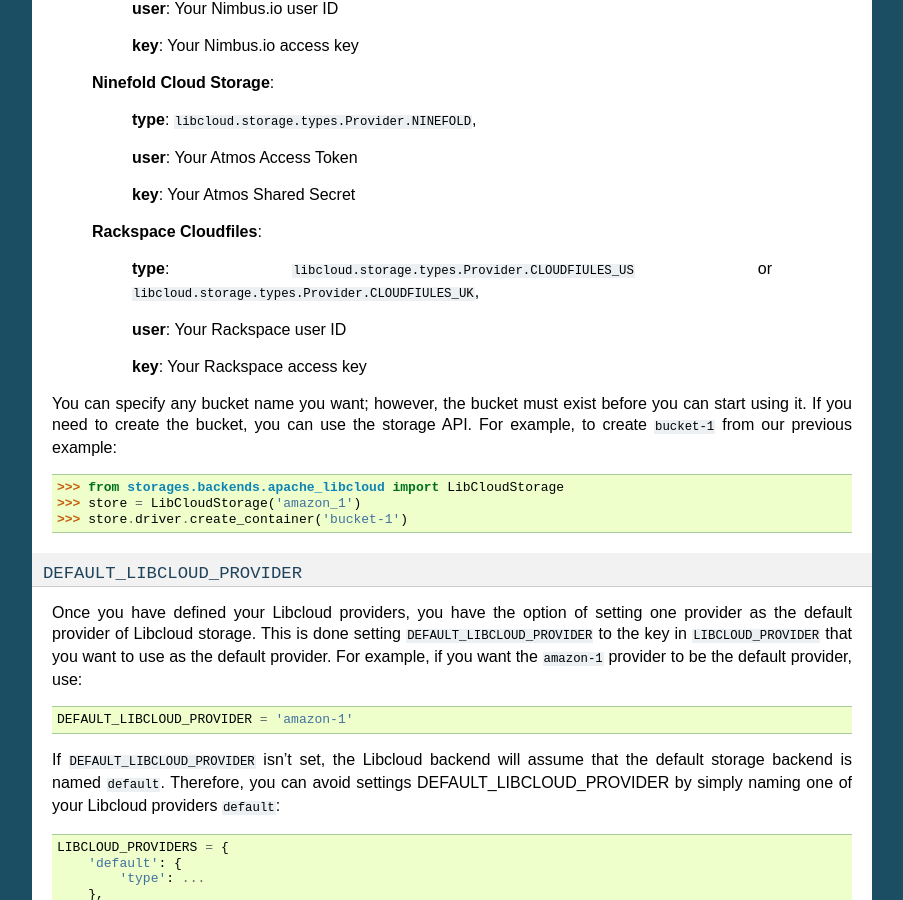
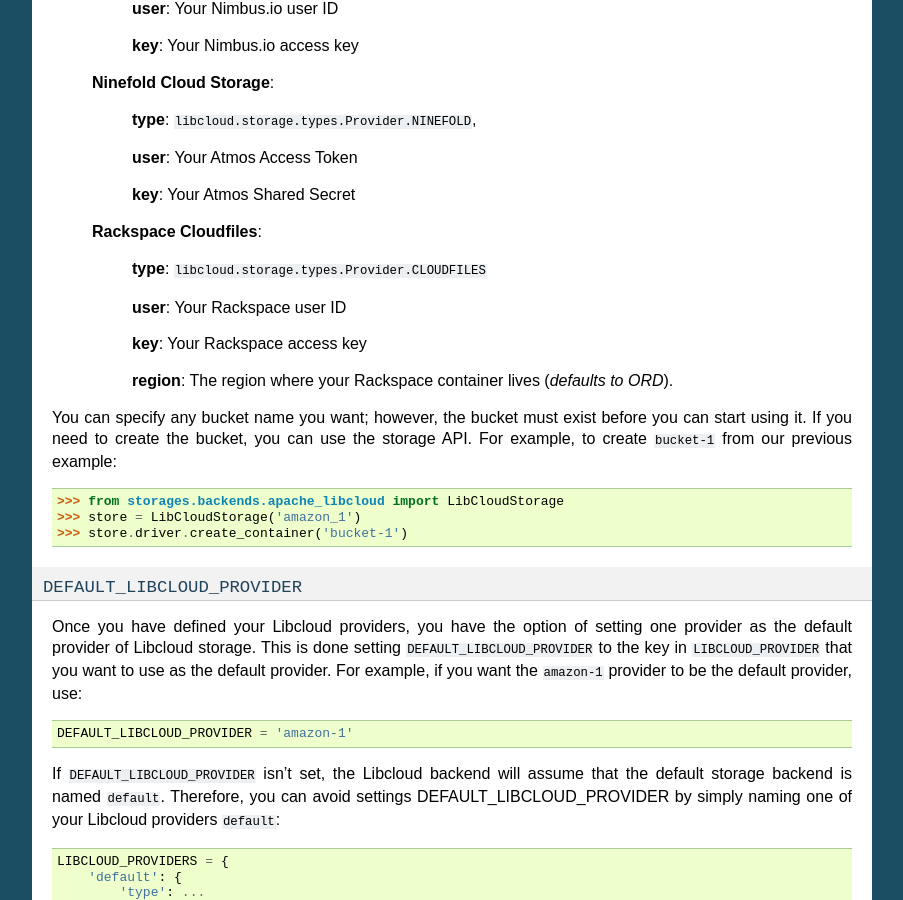
Before and after one commit to jschneier/django-storages, a Sphinx documentation site: the page built from docs/backends/apache_libcloud.rst, in a window 1280 px wide and 900 px high, scrolled down 1417 px. Shown: the whole window, without its empty margins (198-1101 px from the left). Built offline with Sphinx 7.4.7, drawn with Linux system fonts in a browser that asks for light colours.

Commit message:
update documentation for libcloud rackspace cloud files driver - update provider name to utilize current driver "libcloud.storage.types.Provider.CLOUDFILES" (the formerly referenced "libcloud.storage.types.Provider.CLOUDFILES_US" and "libcloud.storage.types.Provider.CLOUDFILES_UK" were misspelled and now are depreciated according to the libcloud package). also add argument definition line for "region" to hopefully help clarify.

```diff
--- a/docs/backends/apache_libcloud.rst
+++ b/docs/backends/apache_libcloud.rst
@@ -100,11 +100,13 @@ your storage provider:
 
     **Rackspace Cloudfiles**:
 
-        **type**: ``libcloud.storage.types.Provider.CLOUDFIULES_US`` or ``libcloud.storage.types.Provider.CLOUDFIULES_UK``,
+        **type**: ``libcloud.storage.types.Provider.CLOUDFILES``
 
         **user**: Your Rackspace user ID
 
         **key**: Your Rackspace access key
+
+	**region**: The region where your Rackspace container lives (*defaults to ORD*).
 
 You can specify any bucket name you want; however, the bucket must exist before you
 can start using it. If you need to create the bucket, you can use the storage API.
```
